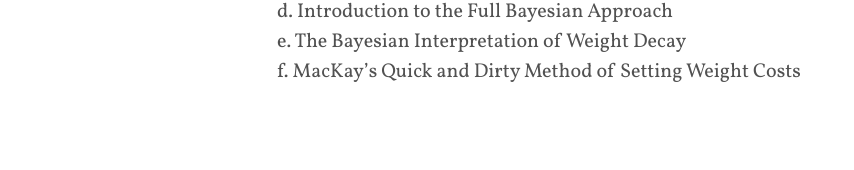
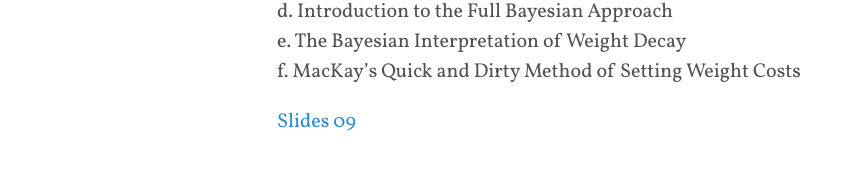
Before and after one commit to shevapato2008/myBlog, a Jekyll site: the page built from algorithms/machinelearning/nnml/index.md, in a window 1280 px wide and 900 px high, scrolled down 2556 px. Shown: the part 663-833 px from the top of the window, without its empty margins (3-857 px from the left). Built offline with Jekyll 4.4.1, drawn with Linux system fonts in a browser that asks for light colours; some web fonts are replaced; comment, search, counter and statistics services are not loaded.

Commit message:
Updated.

```diff
--- a/algorithms/machinelearning/nnml/index.md
+++ b/algorithms/machinelearning/nnml/index.md
@@ -121,5 +121,6 @@
 e. The Bayesian Interpretation of Weight Decay<br>
 f. MacKay's Quick and Dirty Method of Setting Weight Costs<br>
 
+[Slides 09]({{site.baseurl}}/algorithms/machinelearning/nnml/slides/Week9.pdf "Week 9 Slides")<br>
 
 <br><br>
```
